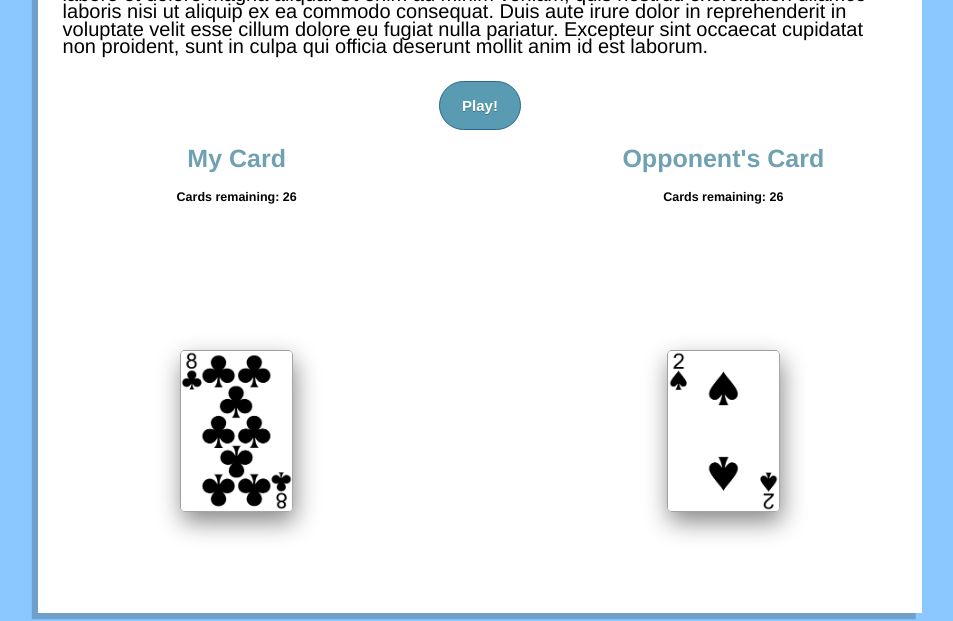
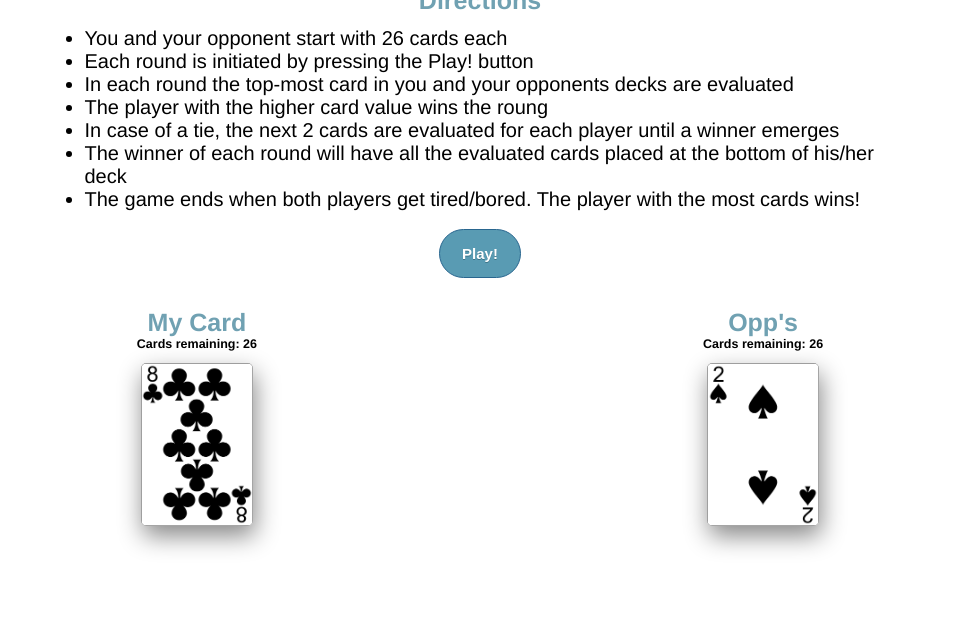
Before and after one commit to cguanzon/war-card-game, a plain HTML site: page index.html in a window 1280 px wide. Shown: the part 192-813 px from the top of the page, without its empty margins (160-1113 px from the left). Drawn offline with nearby package versions, Linux system fonts and the light colour scheme.

Commit message:
completes WAR v1.0

```diff
--- a/index.html
+++ b/index.html
@@ -1,19 +1,24 @@
 <html>
 <head>
+	<link rel="stylesheet" type="text/css" href="normalize.css">
 	<link rel="stylesheet" type="text/css" href="styles.css">
 	<meta name="viewport" content="width=device-width, user-scalable=no">
 </head>
 <body>
 	<div class='container'>
 		<div class = 'description'>
-			<h1>War</h1>
+			<h1>WAR</h1>
 			<h2>Directions</h2>
-			<p>Lorem ipsum dolor sit amet, consectetur adipisicing elit, sed do eiusmod
-			tempor incididunt ut labore et dolore magna aliqua. Ut enim ad minim veniam,
-			quis nostrud exercitation ullamco laboris nisi ut aliquip ex ea commodo
-			consequat. Duis aute irure dolor in reprehenderit in voluptate velit esse
-			cillum dolore eu fugiat nulla pariatur. Excepteur sint occaecat cupidatat non
-			proident, sunt in culpa qui officia deserunt mollit anim id est laborum.</p>
+			<ul>
+				<li>You and your opponent start with 26 cards each</li>
+				<li>Each round is initiated by pressing the Play! button</li>
+				<li>In each round the top-most card in you and your opponents decks are evaluated</li>
+				<li>The player with the higher card value wins the roung</li>
+				<li>In case of a tie, the next 2 cards are evaluated for each player until a winner emerges</li>
+				<li>The winner of each round will have all the evaluated cards placed at the bottom of his/her deck</li>
+				<li>The game ends when both players get tired/bored. The player with the most cards wins!
+				</li>
+			</ul
 		</div>
 		<div class="row row-centered">
 				<button class="btn btn-lg btn-warning">Play!</button>
@@ -24,7 +29,7 @@
 			<div id="my-card"></div>
 		</div>
 		<div class='panel-opp'>
-			<h2>Opponent's Card</h2>
+			<h2>Opp's</h2>
 			<div class="card-count">Cards remaining: <span id="opp-card-count"></span></div>
 			<div id="opp-card"></div>
 		</div>
--- a/styles.css
+++ b/styles.css
@@ -3,19 +3,16 @@ html{
 	font-size:20px;
 }
 body {
-
 	font: 0.625em 'Helvetica Neue', Helvetica, Arial, sans-serif;
-	line-height: 1.4em;
-	background-color: hsla(208, 100%, 77%, 1);
 }
 h1,h2 {
 	font-weight: bold;
 	text-align: center;
 	color: hsla(196, 30%, 57%, 1);
-
+	margin: 0;
 }
 h1{
-	font-size: 5em;
+	font-size: 8em;
 }
 h2{
 	font-size: 2em;
@@ -23,26 +20,22 @@ h2{
 	text-align: center;
 }
 
-p{
+li{
 	font-size: 1.6em;
 }
 
 .container{
+	top:0;
 	width:70%;
-	height: 100%;
-	background-color: #fff;
 	margin: 0 auto;
-	padding-top:1em;
-	box-shadow: -0.5em 0.5em rgba(0, 0, 0, 0.2);
 }
 .description{
 	width:100%;
 	box-sizing: border-box;
-	padding: 0 2em;
+	padding: 5em 1em 0 1em;
 }
 .panel-my, .panel-opp{
 	width: 35%;
-	margin: 0 5%;
 }
 
 .panel-my{
@@ -53,7 +46,6 @@ p{
 }
 #my-card, #opp-card{
 	box-sizing: border-box;
-	position: relative;
 }
 .card-count{
 	text-align: center;
@@ -65,19 +57,15 @@ img {
 	height: 13em;
 	width: 9em;
 	border-radius: 5px;
-    position: absolute;
-    margin: auto;
-    top: 18em;
-    left: 0;
-    right: 0;
-    bottom: 0;
+	display: inherit;
+	margin: 1em auto;
 }
 .row-centered {
 	text-align: center;
 	width: 100%;
 }
 .btn {
-	margin: 0 auto;
+	margin: 2em auto;
 	margin-top: 5px;
 	background-color:#599bb3;
 	-moz-border-radius:28px;
@@ -102,16 +90,14 @@ img {
 	top:1px;
 }
 
-@media screen and (max-width: 820px){
+@media screen and (min-width: 0) and (max-width: 820px){
+	html{
+	font-size:16px;
+	}
 	.container{
 		width:100%;
 		box-shadow: none;
 		margin: 0;
 	}
-	.panel-my, .panel-opp{
-		float: none;
-		clear: both;
-		width: 100%;
-		margin: 0 5%;
-	}
+
 }
```
